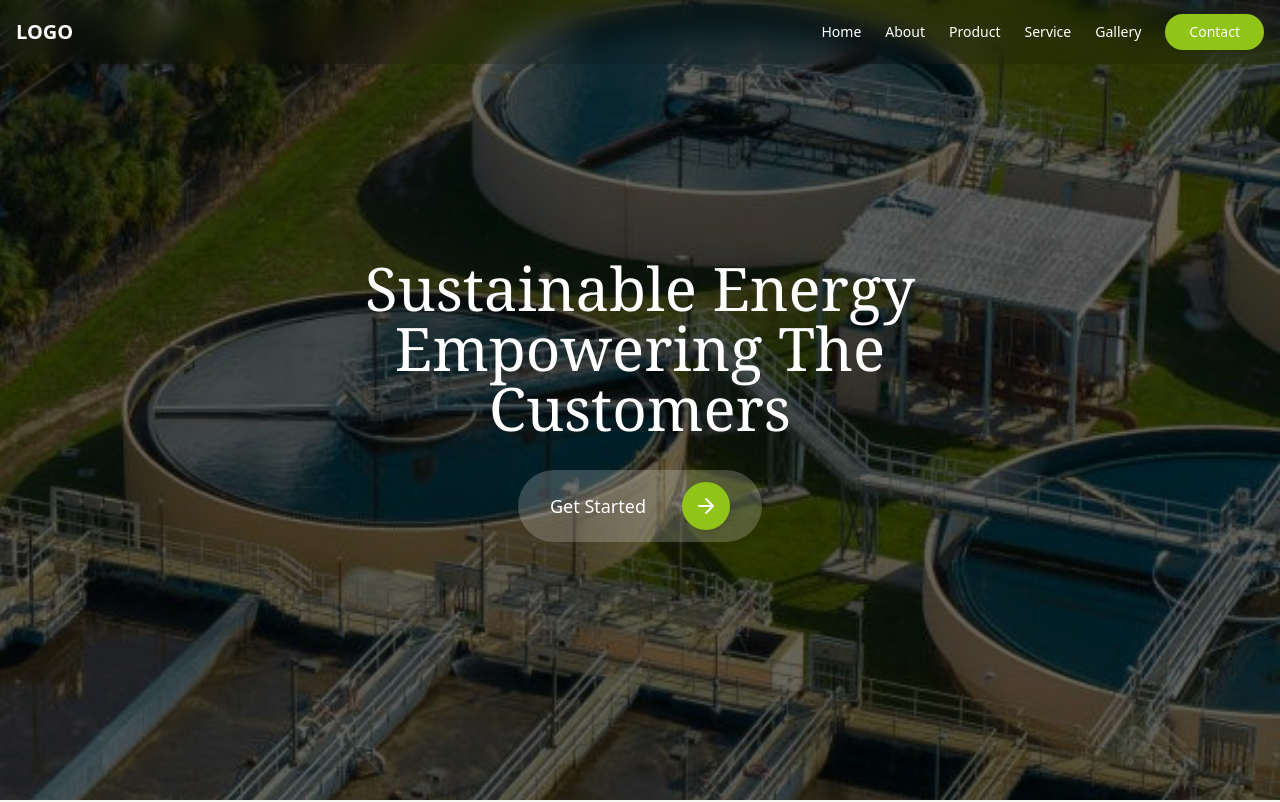
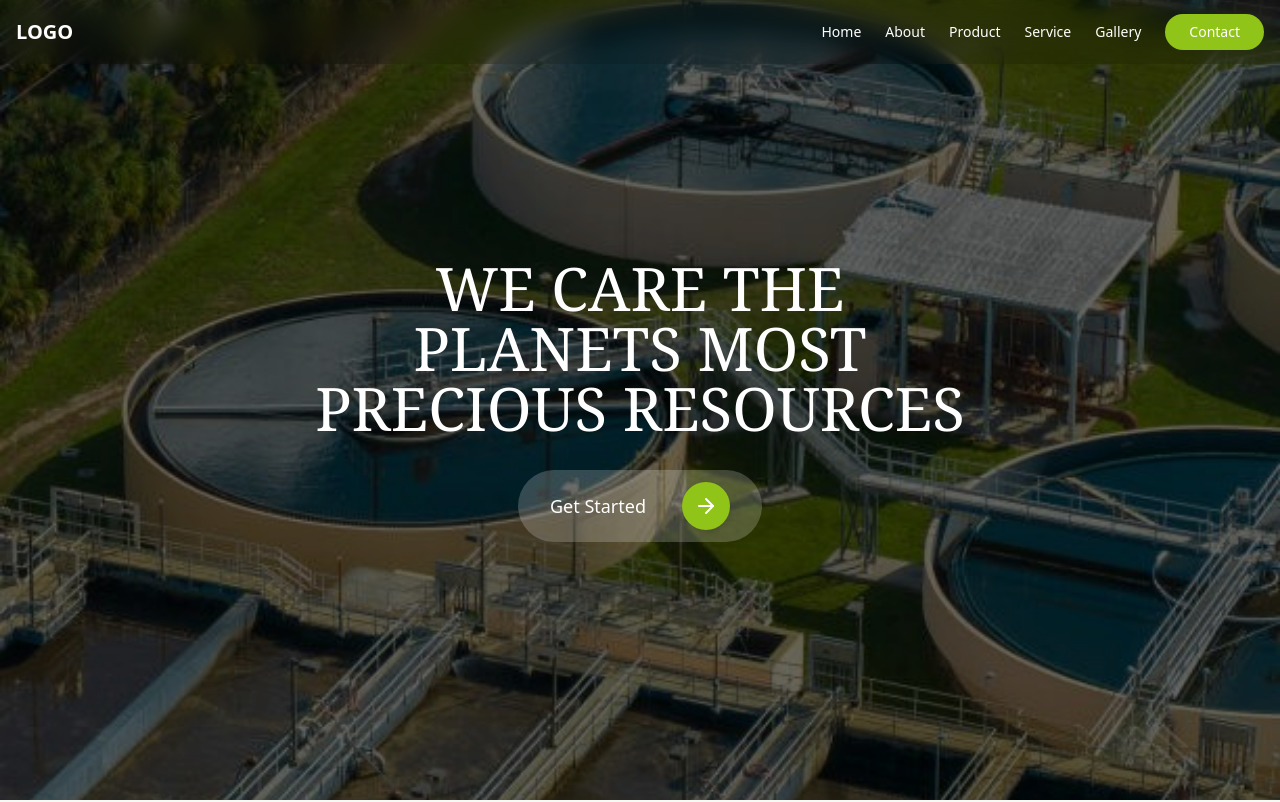
Before and after one commit to val-x/Amazetech_Static, a React (Create React App) app: page / in a window 1280 px wide. Shown: the top 802 px of the page. Built offline with nearby package versions, Linux system fonts and the light colour scheme.

Commit message:
Slogan Edit

```diff
--- a/src/components/Hero.js
+++ b/src/components/Hero.js
@@ -16,12 +16,15 @@ export default function Hero() {
       </div>
       <div className="relative container mx-auto px-4 h-full flex items-center justify-center">
         <div className="max-w-2xl text-center">
+          {/* <h1 className="text-4xl md:text-5xl lg:text-6xl font-serif text-white mb-8">
+            Sustainable Energy Empowering The Customers
+          </h1> */}
           <h1 className="text-4xl md:text-5xl lg:text-6xl font-serif text-white mb-8">
-            Sustainable Energy Empowering The Customers
+          WE CARE THE PLANETS MOST PRECIOUS RESOURCES
           </h1>
           <div className=''>
           <Link
-            to="/get-started"
+            to="/about"
             className="inline-flex items-center gap-2 bg-white/20 text-white px-8 py-3 rounded-full text-lg font-medium hover:bg-[#7BA615]  transition-colors"
           >
             Get Started
```
